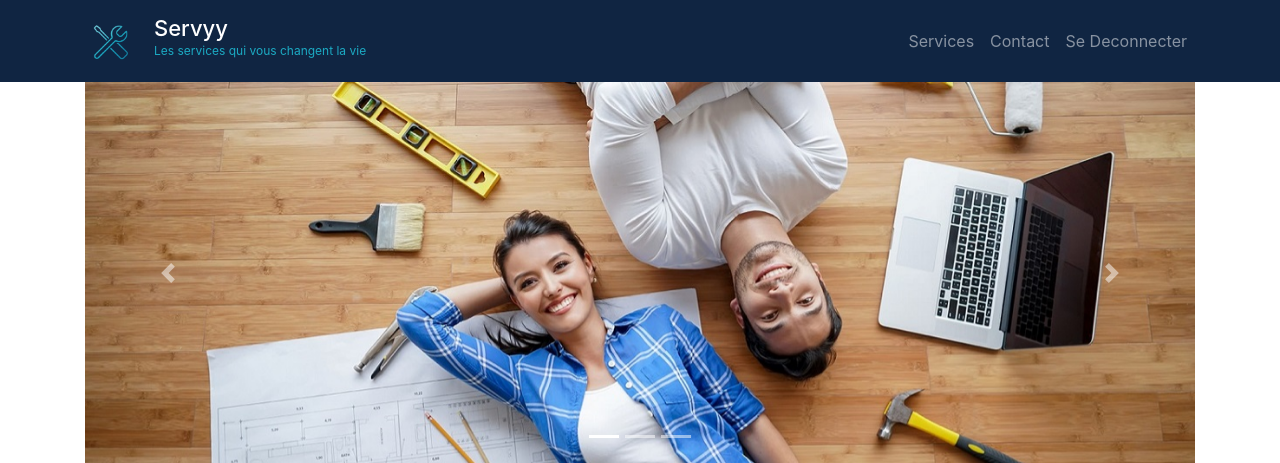
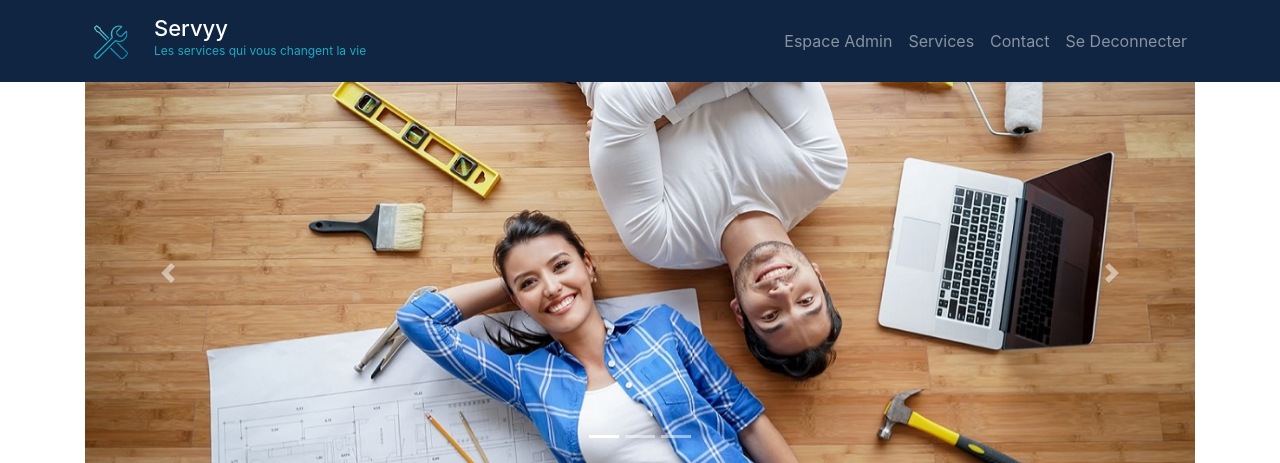
Before and after one commit to Yannick6633/WCS_Projet_2_Servyy, a PHP site: page / in a window 1280 px wide. Shown: the top 463 px of the page. Run offline with PHP 8.4, Linux system fonts and the light colour scheme; the visitor is signed in with stand-in values (Sample User, id 1); data comes from the database, SQL or seed files in the repository; a stand-in replaces the project's code that opens the database connection; some libraries are stand-ins or nearby versions.

Commit message:
nav link

```diff
--- a/src/View/Inc/nav.html.twig
+++ b/src/View/Inc/nav.html.twig
@@ -12,6 +12,23 @@
         </button>
         <div class="collapse navbar-collapse" id="navbarResponsive">
             <ul class="navbar-nav ml-auto">
+                {% if session %}
+                    {% if session.status == 1 %}
+                        <li class="nav-item{% if server.REQUEST_URI == '/Admin/index' %} active{% endif %}">
+                            <a class="nav-link" href="/Admin/index">Espace Admin
+                                <span class="sr-only">(current)</span>
+                            </a>
+                        </li>
+                    {% endif %}
+
+                    {% if session.status == 0 %}
+                        <li class="nav-item{% if server.REQUEST_URI == '/Member/index' %} active{% endif %}">
+                            <a class="nav-link" href="/Member/index">Espace Membre
+                                <span class="sr-only">(current)</span>
+                            </a>
+                        </li>
+                    {% endif %}
+                {% endif %}
                 <li class="nav-item{% if server.REQUEST_URI == '/Service/index' %} active{% endif %}">
                     <a class="nav-link" href="/Service/index">Services
                         <span class="sr-only">(current)</span>
@@ -24,7 +41,7 @@
 
                 {% if session == false %}
                 <li class="nav-item {% if server.REQUEST_URI == 'Inscription/register' %} active{% endif %}">
-                    <a class="nav-link" href="#">S'inscrire</a>
+                    <a class="nav-link" href="/Inscription/register">S'inscrire</a>
                 </li>
                 {% endif %}
                 {% if session.email %}
```
